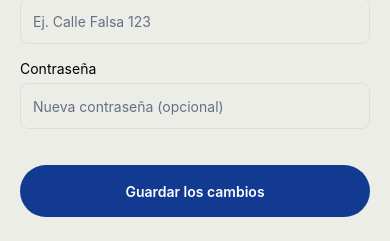
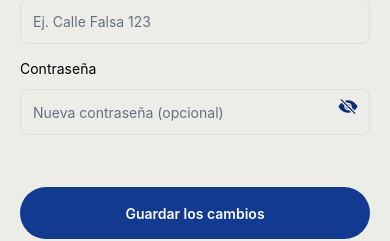
Before and after one commit to tiziimusca/DA1, a React Native app in the folder front/: screen /EditProfile in a window 390 px wide. Shown: the part 439-680 px from the top of the page. Built offline with nearby package versions, Linux system fonts and the light colour scheme.

Commit message:
more minor changes

```diff
--- a/front/src/screens/EditProfileScreen.js
+++ b/front/src/screens/EditProfileScreen.js
@@ -28,6 +28,7 @@ export default function EditProfileScreen({ navigation, route }) {
   const [pais, setPais] = useState('');
   const [direccion, setDireccion] = useState('');
   const [password, setPassword] = useState('');
+  const [passwordVisible, setPasswordVisible] = useState(false);
   const [isSaving, setIsSaving] = useState(false);
   const [countryModalVisible, setCountryModalVisible] = useState(false);
   const [fieldErrors, setFieldErrors] = useState({});
@@ -216,14 +217,26 @@ export default function EditProfileScreen({ navigation, route }) {
 
         <Text>Contraseña</Text>
 
+        <View style={styles.passwordContainer}>
           <TextInput
-          secureTextEntry
+            secureTextEntry={!passwordVisible}
             value={password}
             onChangeText={setPassword}
-          style={[styles.input, fieldErrors.password ? styles.errorInput : null]}
+            style={[styles.input, styles.passwordInput, fieldErrors.password ? styles.errorInput : null]}
             placeholder="Nueva contraseña (opcional)"
             placeholderTextColor={colors.muted}
           />
+          <TouchableOpacity
+            style={styles.passwordToggleInside}
+            onPress={() => setPasswordVisible(!passwordVisible)}
+          >
+            <Icon
+              name={passwordVisible ? 'eye' : 'eye-off'}
+              size={20}
+              color={colors.primary}
+            />
+          </TouchableOpacity>
+        </View>
         {fieldErrors.password ? <Text style={styles.errorText}>{fieldErrors.password}</Text> : null}
 
         {formError ? <Text style={styles.formError}>{formError}</Text> : null}
@@ -314,6 +327,24 @@ const styles = StyleSheet.create({
     marginBottom: 16,
   },
 
+  passwordContainer: {
+    position: 'relative',
+    marginTop: 6,
+    marginBottom: 16,
+  },
+
+  passwordInput: {
+    paddingRight: 45,
+  },
+
+  passwordToggleInside: {
+    position: 'absolute',
+    right: 12,
+    height: 46,
+    justifyContent: 'center',
+    alignItems: 'center',
+  },
+
   saveBtn: {
     marginTop: 20,
     backgroundColor: '#123A91',
--- a/front/src/screens/MetricsScreen.js
+++ b/front/src/screens/MetricsScreen.js
@@ -1,8 +1,10 @@
 import React, { useEffect, useMemo, useState } from 'react';
 import { ActivityIndicator, SafeAreaView, ScrollView, StatusBar, StyleSheet, Text, View } from 'react-native';
+import { useNavigation } from '@react-navigation/native';
 import { useAppTheme } from '../theme/AppTheme';
 import { fetchHomeDashboard, fetchPujas, fetchRegistrosSubasta } from '../api/auctionApi';
 import { getToken } from '../auth/authManager';
+import AppFooterNav from '../components/AppFooterNav';
 
 function compactMoney(value) {
   const amount = Number(value || 0);
@@ -28,6 +30,7 @@ function getItemTitle(puja) {
 
 export default function MetricsScreen() {
   const { colors, radius } = useAppTheme();
+  const navigation = useNavigation();
   const token = getToken();
   const [loading, setLoading] = useState(true);
   const [error, setError] = useState(null);
@@ -131,7 +134,7 @@ export default function MetricsScreen() {
           <MetricCard title="Total gastado" value={compactMoney(totalSpent)} delta={spentDelta} note="capital utilizado" colors={colors} radius={radius} />
         </View>
 
-        <View style={[styles.card, { backgroundColor: colors.surface, borderColor: colors.border, borderRadius: radius.lg }]}>
+        <View style={[styles.card, { backgroundColor: colors.metricsBackground, borderColor: colors.border, borderRadius: radius.lg }]}>
           <Text style={[styles.cardTitle, { color: colors.text }]}>Tasa de victorias general</Text>
           <View style={styles.ringOuter}>
             <View style={[styles.ringInner, { borderColor: colors.primarySoft }]}>
@@ -141,7 +144,7 @@ export default function MetricsScreen() {
           <Text style={[styles.insight, { color: colors.muted }]}>{winInsight}</Text>
         </View>
 
-        <View style={[styles.card, { backgroundColor: colors.surface, borderColor: colors.border, borderRadius: radius.lg }]}>
+        <View style={[styles.card, { backgroundColor: colors.metricsBackground, borderColor: colors.border, borderRadius: radius.lg }]}>
           <Text style={[styles.cardTitle, { color: colors.text }]}>Subastas participadas</Text>
           <View style={styles.participatedList}>
             {participatedItems.map((item) => (
@@ -162,6 +165,11 @@ export default function MetricsScreen() {
           </View>
         </View>
       </ScrollView>
+      <AppFooterNav
+        navigation={navigation}
+        colors={colors}
+        activeRouteName="Profile"
+      />
     </SafeAreaView>
   );
 }
@@ -170,7 +178,7 @@ function MetricCard({ title, value, delta, note, colors, radius }) {
   const deltaColor = delta === '-' ? colors.muted : colors.success;
 
   return (
-    <View style={[styles.metricCard, { backgroundColor: colors.surface, borderColor: colors.border, borderRadius: radius.lg }]}>
+    <View style={[styles.metricCard, { backgroundColor: colors.metricsBackground, borderColor: colors.border, borderRadius: radius.lg }]}>
       <Text style={[styles.metricTitle, { color: colors.text }]}>{title}</Text>
       <View style={styles.metricRow}>
         <Text style={[styles.metricValue, { color: colors.primary }]}>{value}</Text>
--- a/front/src/screens/MisPropuestasScreen.js
+++ b/front/src/screens/MisPropuestasScreen.js
@@ -11,6 +11,8 @@ import {
   SafeAreaView,
 } from 'react-native';
 import { useAppTheme } from '../theme/AppTheme';
+import AppFooterNav from '../components/AppFooterNav';
+
 
 // ─── Datos de ejemplo ──────────────────────────────────────────────────────────
 const ARTICULOS = [
@@ -198,7 +200,7 @@ const cardStyles = StyleSheet.create({
 });
 
 // ─── Pantalla principal ────────────────────────────────────────────────────────
-export default function ArticulosPropuestos() {
+export default function ArticulosPropuestos({ navigation }) {
   const theme = useAppTheme();
   const { colors, spacing, radius } = theme;
   const [tabActivo, setTabActivo] = useState('todos');
@@ -207,7 +209,7 @@ export default function ArticulosPropuestos() {
     tabActivo === 'todos' ? ARTICULOS : ARTICULOS.filter(a => a.estado === tabActivo);
 
   return (
-    <SafeAreaView style={{ flex: 1, backgroundColor: colors.background }}>
+    <SafeAreaView style={{ flex: 1, backgroundColor: colors.background, marginTop: 40 }}>
       <StatusBar barStyle="dark-content" backgroundColor={colors.background} />
 
       {/* ── Header ── */}
@@ -282,23 +284,11 @@ export default function ArticulosPropuestos() {
           <Text style={[fabStyles.label, { color: '#FFFFFF' }]}>Proponer Nuevo Artículo</Text>
         </TouchableOpacity>
       </View>
-
-      {/* ── Bottom Nav ── */}
-      <View style={[navStyles.bar, { backgroundColor: colors.surface, borderTopColor: colors.border }]}>
-        {[
-          { icon: '⌂', label: 'Inicio' },
-          { icon: '◈', label: 'Subastas' },
-          { icon: '◎', label: 'Vender', active: true },
-          { icon: '◉', label: 'Perfil' },
-        ].map(item => (
-          <TouchableOpacity key={item.label} style={navStyles.item}>
-            <Text style={[navStyles.icon, { color: item.active ? colors.primary : colors.muted }]}>{item.icon}</Text>
-            <Text style={[navStyles.label, { color: item.active ? colors.primary : colors.muted, fontWeight: item.active ? '700' : '400' }]}>
-              {item.label}
-            </Text>
-          </TouchableOpacity>
-        ))}
-      </View>
+      <AppFooterNav
+        navigation={navigation}
+        colors={colors}
+        activeRouteName="Profile"
+      />
     </SafeAreaView>
   );
 }
--- a/front/src/screens/ProfileScreen.js
+++ b/front/src/screens/ProfileScreen.js
@@ -17,6 +17,7 @@ import { useAppTheme } from '../theme/AppTheme';
 import { fetchProfile } from '../api/authApi';
 import { clearSession, getToken } from '../auth/authManager';
 import AppFooterNav from '../components/AppFooterNav';
+import Feather from '@expo/vector-icons/Feather'
 
 export default function ProfileScreen({ navigation }) {
   const { colors, spacing, radius, typography } = useAppTheme();
@@ -81,7 +82,7 @@ export default function ProfileScreen({ navigation }) {
     {
       title: 'Métricas y Actividad',
       icon: 'stats-chart-outline',
-      onPress: () => {},
+      onPress: () => navigation.navigate('Metrics'),
     },
     {
       title: 'Artículos Propuestos',
@@ -210,7 +211,12 @@ export default function ProfileScreen({ navigation }) {
             ]}
           >
             <Text style={styles.infoLabel}>DIRECCIÓN</Text>
-            <Text>{user.direccion}</Text>
+            <View style={{ flexDirection: 'row', alignItems: 'center', justifyContent: 'space-between' }}>
+              <TouchableOpacity onPress={() => {}} style={{ marginRight: 12 }}>
+                <Feather name="map-pin" size={20} color={colors.text} />
+              </TouchableOpacity>
+              <Text style={{ flex: 1 }}>{user.direccion}</Text>
+            </View>
           </View>
 
           {/* Menú */}
--- a/front/src/theme/AppTheme.js
+++ b/front/src/theme/AppTheme.js
@@ -4,6 +4,7 @@ import { DefaultTheme } from '@react-navigation/native';
 const colors = {
   background: '#EDEDE8',
   surface: '#FFFDF9',
+  metricsBackground: '#E3DED6',
   text: '#1E2A4A',
   muted: '#667085',
   primary: '#0C2D75',
```
Lines whose indentation alone changed are shown as unchanged.
